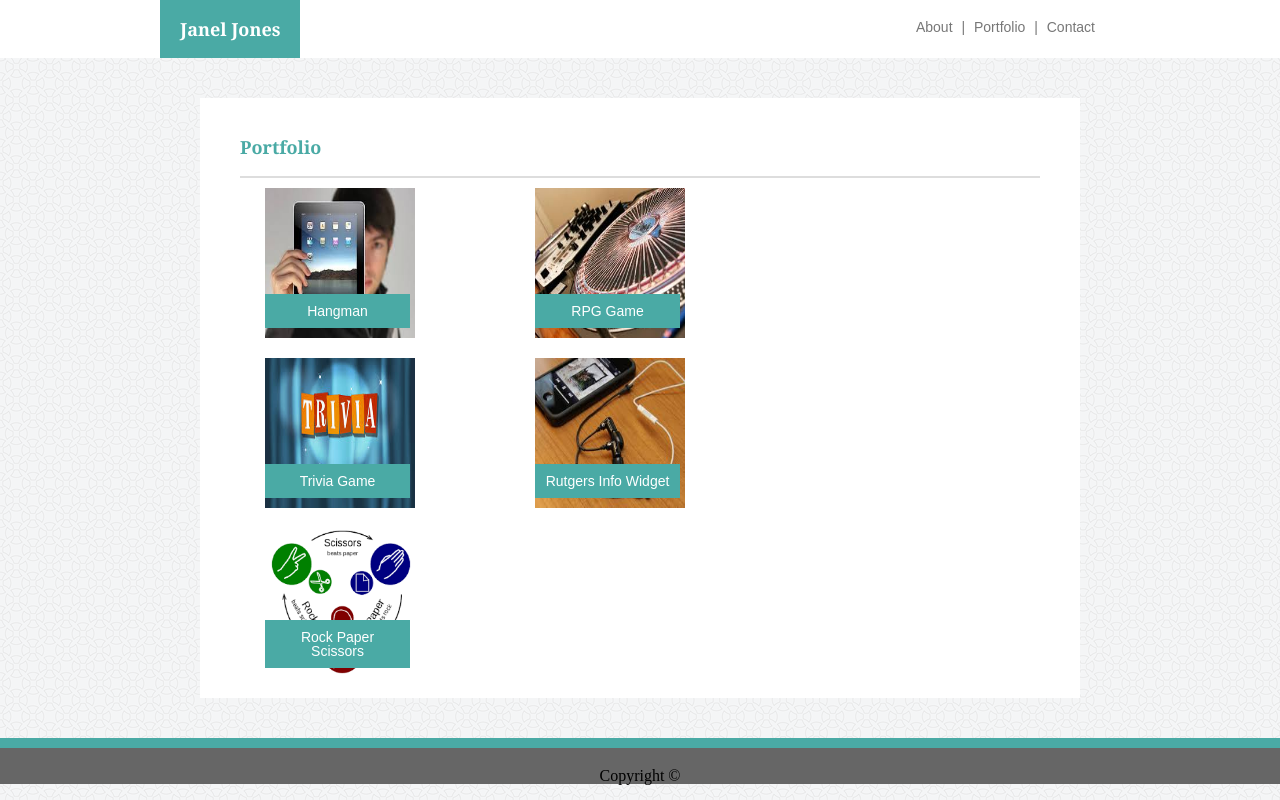
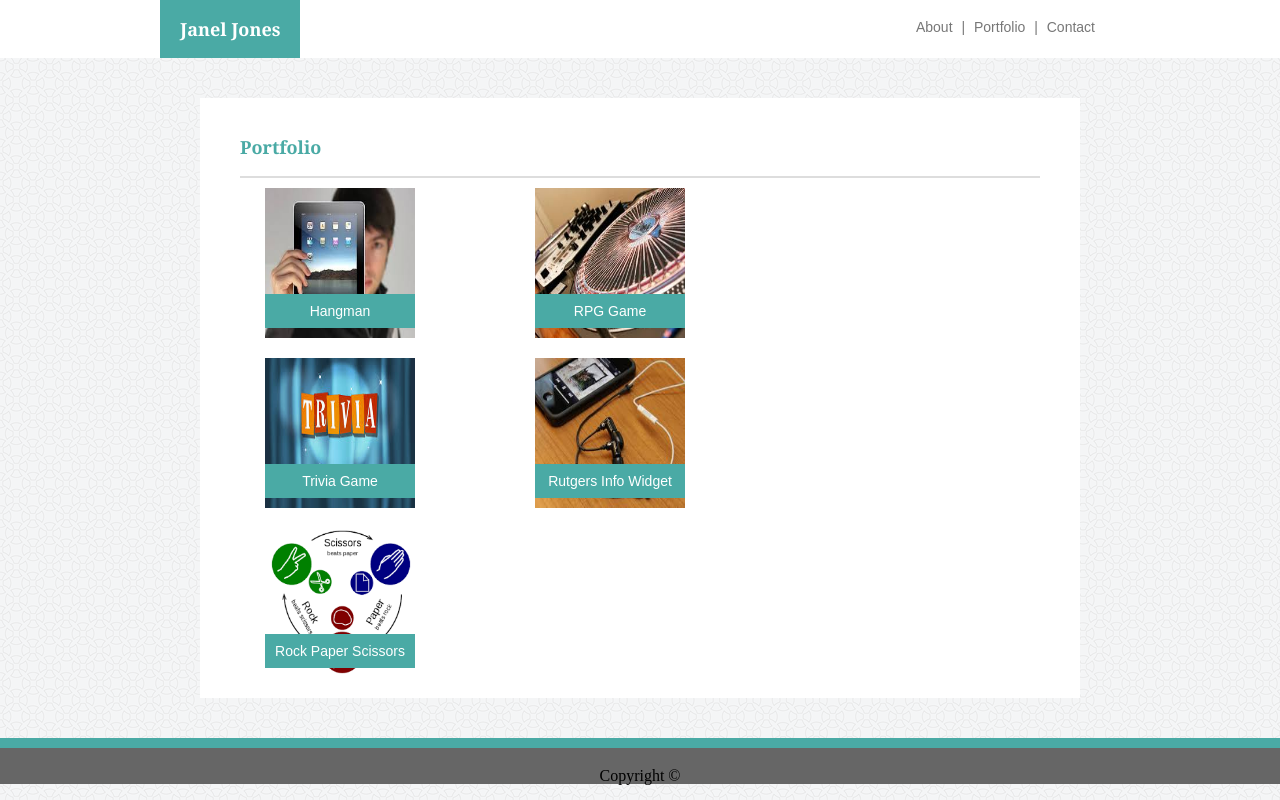
Before and after one commit to jmj928/Basic-Portfolio, a plain HTML site: page portfolio.html in a window 1280 px wide. Drawn offline with Linux system fonts and the light colour scheme.

Commit message:
final submission

```diff
--- a/assets/css/style.css
+++ b/assets/css/style.css
@@ -105,7 +105,7 @@ h4{
     background-color: #4aaaa5;
     color: #ffffff;
     margin: 10px 15px;
-    width: 50%;
+    width: 52%;
     /* border-right: 30px solid #4aaaa5;
     border-left: 30px solid #4aaaa5; */
     font-family: Arial, Helvetica, sans-serif;
```
